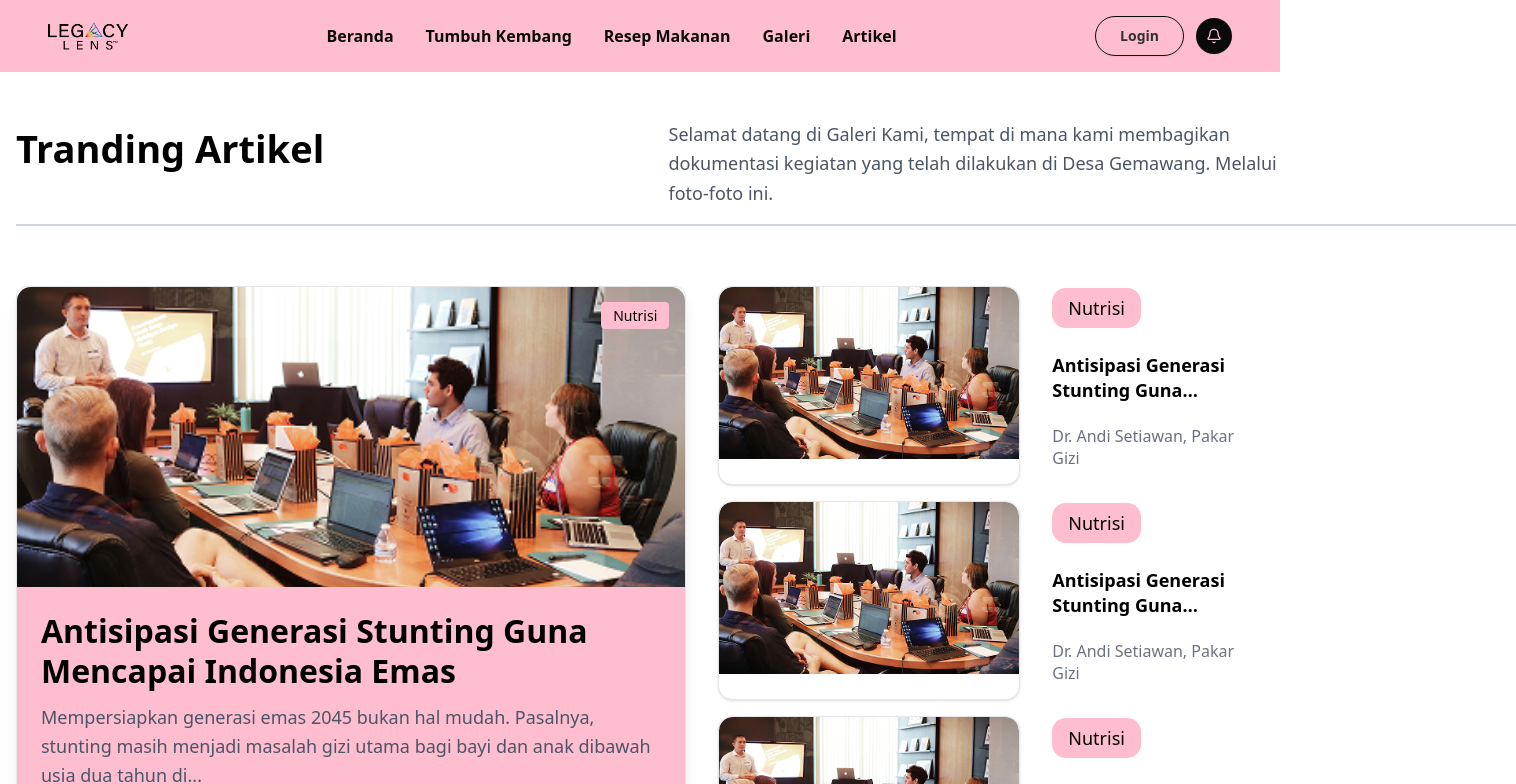
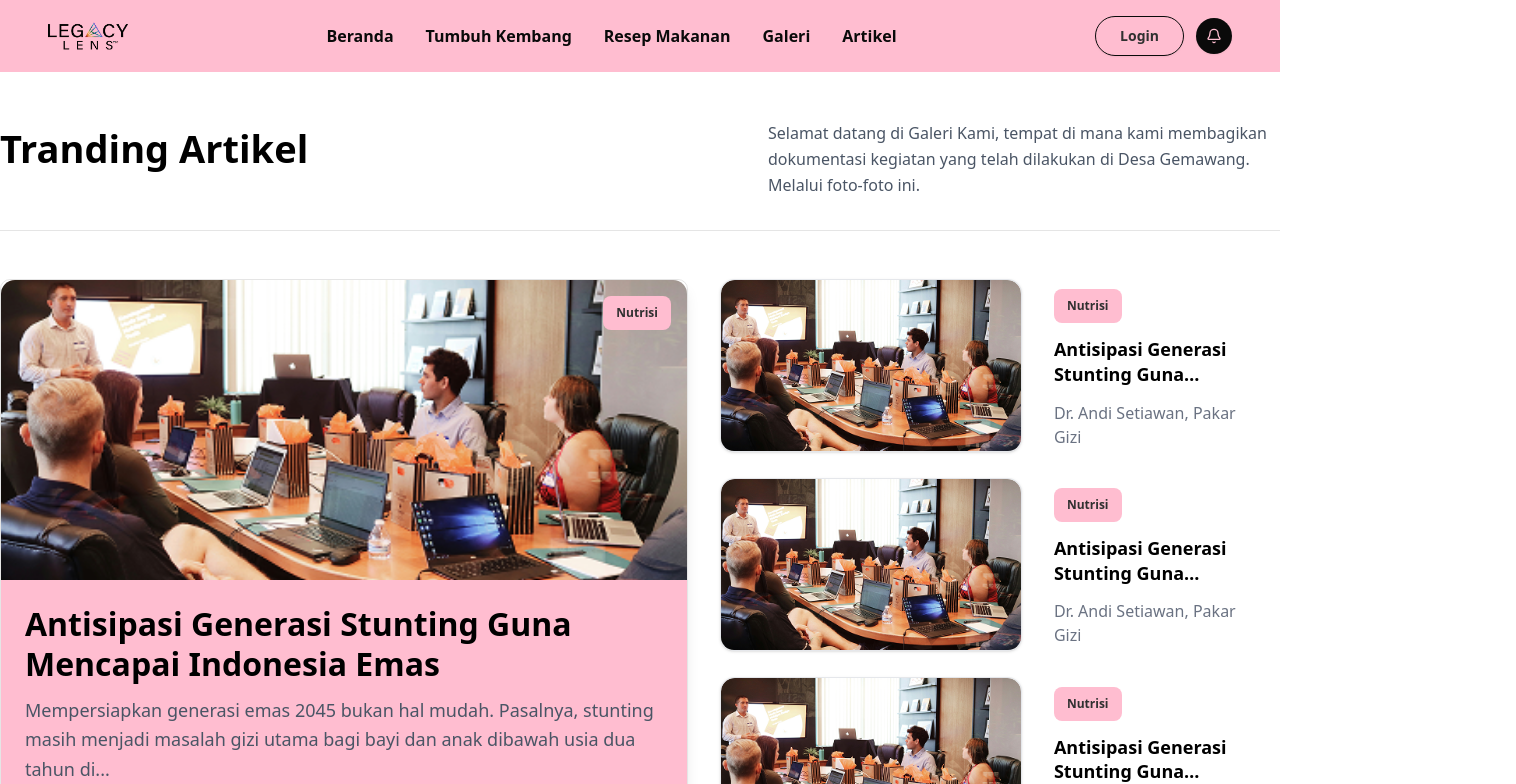
Before and after one commit to iWantToBeAProgrammer/ppko_app, a Next.js app: page /article in a window 1280 px wide. Shown: the top 784 px of the page, 1516 px wide, since content can reach past the window. Built offline with nearby package versions, Linux system fonts and the light colour scheme.

Commit message:
Menambahkan dependensi @radix-ui/react-separator dan memperbarui gaya serta struktur komponen pada halaman artikel untuk meningkatkan tampilan dan responsivitas. Memperbaiki beberapa elemen teks dan menambahkan komponen Separator untuk pemisahan visual.

```diff
--- a/package.json
+++ b/package.json
@@ -9,6 +9,7 @@
     "lint": "next lint"
   },
   "dependencies": {
+    "@radix-ui/react-separator": "^1.1.7",
     "@radix-ui/react-slot": "^1.2.3",
     "class-variance-authority": "^0.7.1",
     "clsx": "^2.1.1",
--- a/src/app/article/page.tsx
+++ b/src/app/article/page.tsx
@@ -2,6 +2,8 @@ import React from "react";
 import { Card, CardContent } from "@/components/ui/card";
 import Image from "next/image";
 import CardArticle from "../../components/common/card-article";
+import { Badge } from "@/components/ui/badge";
+import { Separator } from "@/components/ui/separator";
 
 
 // Array data artikel
@@ -59,26 +61,25 @@ const articlesData = [
 export default function ArticlePage() {
   return (
 
-    <div className="min-h-screen bg-white">
+    <div className="min-h-screen bg-white overflow-x-clip">
       {/* First Trending Artikel Section */}
-      <section className="container mx-auto px-4 py-12">
+      <section className="container mx-auto py-12 ">
         <div className="mb-8">
           <div className="flex items-start gap-8 mb-4">
             <div className="flex-1">
-              <h1 className="text-[38px] font-bold text-black mb-2 h-[60px]">Tranding Artikel</h1>
+              <h1 className="text-[2.375rem] font-bold text-black mb-2 h-[3.75rem]">Tranding Artikel</h1>
             </div>
 
-            <div className="text-gray-600 text-sm leading-relaxed flex-1 text-[18px] mr-[-25px]">
+            <div className="text-gray-600 leading-relaxed flex-1 text-[1.125rem max-w-lg">
               Selamat datang di Galeri Kami, tempat di mana kami membagikan dokumentasi kegiatan yang telah dilakukan di Desa Gemawang. Melalui foto-foto ini.
             </div>
           </div>
-
-          <div className="w-375 h-0.5 bg-gray-300 mb-15"></div>
         </div>
+        <Separator className="mb-12 mt-4"/>
 
         <div className="flex gap-8">
           {/* Main Featured Article */}
-          <div className="w-[1100px]">
+          <div className="w-[68.75rem]">
             <Card className="overflow-hidden shadow-lg rounded-lg pb-0 py-0">
               <div className="relative">
                 <Image
@@ -86,20 +87,21 @@ export default function ArticlePage() {
                   alt="Baby with banana"
                   width={920}
                   height={380}
-                  className="w-full h-[300px] object-cover rounded-t-xl"
+                  className="w-full h-[18.75rem] object-cover rounded-t-xl"
                 />
                 <div className="absolute top-4 right-4 z-10">
-                  <span className="bg-primary text-black px-3 py-1 rounded text-sm font-medium">
+                  <Badge className="px-3 py-2 font-semibold">
                     Nutrisi
-                  </span>
+                  </Badge>
                 </div>
                 <div className="bg-primary p-6 rounded-b-xl">
-                  <h2 className="text-[32px] font-bold text-black mb-3 leading-tight">
+                  <h2 className="text-[2rem] font-bold text-black mb-3 leading-tight">
                     Antisipasi Generasi Stunting Guna Mencapai Indonesia Emas
                   </h2>
-                  <p className="text-[18px] text-gray-600 text-sm mb-3 leading-relaxed">
-                   Mempersiapkan generasi emas 2045 bukan hal mudah. Pasalnya, stunting masih menjadi masalah gizi utama bagi bayi dan anak dibawah usia dua tahun di...                  </p>
-                   <p className="text-[18px] text-gray-600 text-sm mb-3 leading-relaxed">
+                  <p className="text-[1.125rem] text-gray-600 mb-3 leading-relaxed">
+                    Mempersiapkan generasi emas 2045 bukan hal mudah. Pasalnya, stunting masih menjadi masalah gizi utama bagi bayi dan anak dibawah usia dua tahun di...
+                  </p>
+                  <p className="text-[1.125rem] text-gray-600 mb-3 leading-relaxed">
                     Dr. Andi Setiawan, Pakar Gizi
                   </p>
                 </div>
@@ -108,11 +110,11 @@ export default function ArticlePage() {
           </div>
 
           {/* Side Cards */}
-          <div className="flex flex-col gap-4">
+            <div className="flex flex-col gap-0 justify-between">
             {/* Card 1 */}
             <div className="flex gap-4">
-              <Card className="overflow-hidden rounded-xl border border-gray-200 bg-white shadow-sm hover:shadow-md transition-shadow duration-300 cursor-pointer flex-shrink-0 py-0 pb-0">
-                <div className="relative h-32 w-32 overflow-hidden rounded-t-xl h-[172px] w-[300px]">
+              <Card className="overflow-hidden rounded-xl border border-gray-200 bg-white shadow-sm hover:shadow-md transition-shadow duration-300 cursor-pointer flex-shrink-0 pb-0 py-0 h-[10.80rem]">
+                <div className="relative overflow-hidden rounded-t-xl h-[10.75rem] w-[18.75rem]">
                   <Image
                     src="/assets/images/article/article.png"
                     alt="Baby with banana"
@@ -121,23 +123,21 @@ export default function ArticlePage() {
                   />
                 </div>
               </Card>
-              <div className="flex flex-col justify-center p-4">
-              <div className="aflex flex-col mb-8 -mt-1.5">
-              <span className="bg-primary text-black px-4 py-2 rounded-xl text-xs font-medium text-[18px] ">
-                  Nutrisi
-              </span>
+              <div className="flex flex-col gap-3.5 justify-center p-4">
+                <div className="flex flex-col -mt-1.5 max-w-[5.55rem]">
+                  <Badge className="px-3 py-2 font-semibold">Nutrisi</Badge>
                 </div>
-                <h3 className="text-[18px] font-semibold text-black leading-snug mb-6 line-clamp-2">
+                <h3 className="text-[1.125rem] font-semibold text-black leading-snug line-clamp-2">
                   Antisipasi Generasi Stunting Guna Mencapai Indonesia Emas
                 </h3>
-                 <p className="text-gray-500 text-xs text-[16px]">Dr. Andi Setiawan, Pakar Gizi</p>
+                <p className="text-gray-500 text-[1rem]">Dr. Andi Setiawan, Pakar Gizi</p>
               </div>
             </div>
 
             {/* Card 2 */}
             <div className="flex gap-4">
-              <Card className="overflow-hidden rounded-xl border border-gray-200 bg-white shadow-sm hover:shadow-md transition-shadow duration-300 cursor-pointer flex-shrink-0 py-0 pb-0">
-                <div className="relative h-32 w-32 overflow-hidden rounded-t-xl h-[172px] w-[300px]">
+              <Card className="overflow-hidden rounded-xl border border-gray-200 bg-white shadow-sm hover:shadow-md transition-shadow duration-300 cursor-pointer flex-shrink-0 pb-0 py-0 h-[10.80rem]">
+                <div className="relative overflow-hidden rounded-t-xl h-[10.75rem] w-[18.75rem]">
                   <Image
                     src="/assets/images/article/article.png"
                     alt="Baby with banana"
@@ -146,22 +146,20 @@ export default function ArticlePage() {
                   />
                 </div>
               </Card>
-              <div className="flex flex-col justify-center p-4">
-              <div className="aflex flex-col mb-8 -mt-1.5">
-              <span className="bg-primary text-black px-4 py-2 rounded-xl text-xs font-medium text-[18px] ">
-                  Nutrisi
-              </span>
+              <div className="flex flex-col gap-3.5 justify-center p-4">
+                <div className="flex flex-col -mt-1.5 max-w-[5.55rem]">
+                  <Badge className="px-3 py-2 font-semibold">Nutrisi</Badge>
                 </div>
-                <h3 className="text-[18px] font-semibold text-black leading-snug mb-6 line-clamp-2">
+                <h3 className="text-[1.125rem] font-semibold text-black leading-snug line-clamp-2">
                   Antisipasi Generasi Stunting Guna Mencapai Indonesia Emas
                 </h3>
-                 <p className="text-gray-500 text-xs text-[16px]">Dr. Andi Setiawan, Pakar Gizi</p>
+                <p className="text-gray-500 text-[1rem]">Dr. Andi Setiawan, Pakar Gizi</p>
               </div>
             </div>
             {/* Card 3 */}
             <div className="flex gap-4">
-              <Card className="overflow-hidden rounded-xl border border-gray-200 bg-white shadow-sm hover:shadow-md transition-shadow duration-300 cursor-pointer flex-shrink-0 py-0 pb-0">
-                <div className="relative h-32 w-32 overflow-hidden rounded-t-xl h-[172px] w-[300px]">
+              <Card className="overflow-hidden rounded-xl border border-gray-200 bg-white shadow-sm hover:shadow-md transition-shadow duration-300 cursor-pointer flex-shrink-0 pb-0 py-0 h-[10.80rem]">
+                <div className="relative overflow-hidden rounded-t-xl h-[10.75rem] w-[18.75rem]">
                   <Image
                     src="/assets/images/article/article.png"
                     alt="Baby with banana"
@@ -170,16 +168,14 @@ export default function ArticlePage() {
                   />
                 </div>
               </Card>
-              <div className="flex flex-col justify-center p-4">
-              <div className="aflex flex-col mb-8 -mt-1.5">
-              <span className="bg-primary text-black px-4 py-2 rounded-xl text-xs font-medium text-[18px] ">
-                  Nutrisi
-              </span>
+              <div className="flex flex-col gap-3.5 justify-center p-4">
+                <div className="flex flex-col -mt-1.5 max-w-[5.55rem]">
+                  <Badge className="px-3 py-2 font-semibold">Nutrisi</Badge>
                 </div>
-                <h3 className="text-[18px] font-semibold text-black leading-snug mb-6 line-clamp-2">
+                <h3 className="text-[1.125rem] font-semibold text-black leading-snug line-clamp-2">
                   Antisipasi Generasi Stunting Guna Mencapai Indonesia Emas
                 </h3>
-                 <p className="text-gray-500 text-xs text-[16px]">Dr. Andi Setiawan, Pakar Gizi</p>
+                <p className="text-gray-500 text-[1rem]">Dr. Andi Setiawan, Pakar Gizi</p>
               </div>
             </div>
           </div>
@@ -191,19 +187,19 @@ export default function ArticlePage() {
         <div className="mb-8">
           <div className="flex items-start gap-8 mb-4">
             <div className="flex-1">
-              <h1 className="text-[38px] font-bold text-black mb-2 h-[60px]">Tranding Artikel</h1>
+              <h1 className="text-[2.375rem] font-bold text-black mb-2 h-[3.75rem]">Tranding Artikel</h1>
             </div>
 
-            <div className="text-gray-600 text-sm leading-relaxed flex-1 text-[18px] mr-[-25px]">
+            <div className="text-gray-600 leading-relaxed flex-1 text-[1.125rem max-w-lg">
             Selamat datang di Galeri Kami, tempat di mana kami membagikan dokumentasi kegiatan yang telah dilakukan di Desa Gemawang. Melalui foto-foto ini.
             </div>
           </div>
 
-          <div className="w-375 h-0.5 bg-gray-300 mb-18"></div>
         </div>
+          <Separator className="mb-12 mt-4"/>
 
         {/* Article Grid */}
-        <div className="grid grid-cols-1 md:grid-cols-2 lg:grid-cols-3 gap-6">
+        <div className="grid grid-cols-1 md:grid-cols-2 lg:grid-cols-3 gap-6 mt-">
           {articlesData.map((article) => (
             <CardArticle
               key={article.id}
--- a/src/components/common/card-article.tsx
+++ b/src/components/common/card-article.tsx
@@ -31,7 +31,7 @@ export default function CardArticle({
 
   return (
     <Wrapper>
-      <Card className="overflow-hidden rounded-xl border border-gray-200 bg-white shadow-sm hover:shadow-md transition-shadow duration-300 cursor-pointerp-4 py-0">
+      <Card className="overflow-hidden rounded-xl border border-gray-200 bg-white shadow-sm hover:shadow-lg transition-shadow duration-300 cursor-pointerp-4 py-0">
         <div className="relative h-40 md:h-44 lg:h-48 overflow-hidden rounded-t-2xl">
           <Image
             src={imageSrc}
--- /dev/null
+++ b/src/components/ui/badge.tsx
@@ -0,0 +1,46 @@
+import * as React from "react"
+import { Slot } from "@radix-ui/react-slot"
+import { cva, type VariantProps } from "class-variance-authority"
+
+import { cn } from "@/lib/utils"
+
+const badgeVariants = cva(
+  "inline-flex items-center justify-center rounded-md border px-2 py-0.5 text-xs font-medium w-fit whitespace-nowrap shrink-0 [&>svg]:size-3 gap-1 [&>svg]:pointer-events-none focus-visible:border-ring focus-visible:ring-ring/50 focus-visible:ring-[3px] aria-invalid:ring-destructive/20 dark:aria-invalid:ring-destructive/40 aria-invalid:border-destructive transition-[color,box-shadow] overflow-hidden",
+  {
+    variants: {
+      variant: {
+        default:
+          "border-transparent bg-primary text-primary-foreground [a&]:hover:bg-primary/90",
+        secondary:
+          "border-transparent bg-secondary text-secondary-foreground [a&]:hover:bg-secondary/90",
+        destructive:
+          "border-transparent bg-destructive text-white [a&]:hover:bg-destructive/90 focus-visible:ring-destructive/20 dark:focus-visible:ring-destructive/40 dark:bg-destructive/60",
+        outline:
+          "text-foreground [a&]:hover:bg-accent [a&]:hover:text-accent-foreground",
+      },
+    },
+    defaultVariants: {
+      variant: "default",
+    },
+  }
+)
+
+function Badge({
+  className,
+  variant,
+  asChild = false,
+  ...props
+}: React.ComponentProps<"span"> &
+  VariantProps<typeof badgeVariants> & { asChild?: boolean }) {
+  const Comp = asChild ? Slot : "span"
+
+  return (
+    <Comp
+      data-slot="badge"
+      className={cn(badgeVariants({ variant }), className)}
+      {...props}
+    />
+  )
+}
+
+export { Badge, badgeVariants }
--- /dev/null
+++ b/src/components/ui/separator.tsx
@@ -0,0 +1,28 @@
+"use client"
+
+import * as React from "react"
+import * as SeparatorPrimitive from "@radix-ui/react-separator"
+
+import { cn } from "@/lib/utils"
+
+function Separator({
+  className,
+  orientation = "horizontal",
+  decorative = true,
+  ...props
+}: React.ComponentProps<typeof SeparatorPrimitive.Root>) {
+  return (
+    <SeparatorPrimitive.Root
+      data-slot="separator"
+      decorative={decorative}
+      orientation={orientation}
+      className={cn(
+        "bg-border shrink-0 data-[orientation=horizontal]:h-px data-[orientation=horizontal]:w-full data-[orientation=vertical]:h-full data-[orientation=vertical]:w-px",
+        className
+      )}
+      {...props}
+    />
+  )
+}
+
+export { Separator }
```
Also changed, not shown: 1 other file (tests, documents, lock files or other folders). Lines whose indentation alone changed are shown as unchanged.
